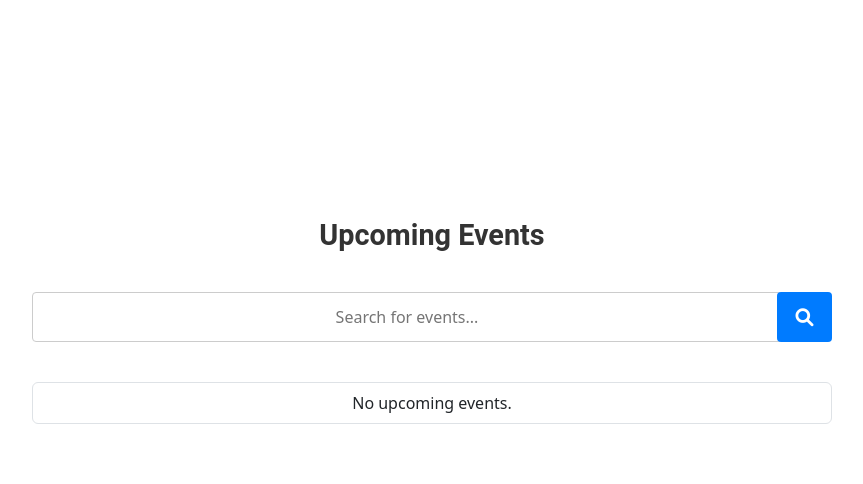
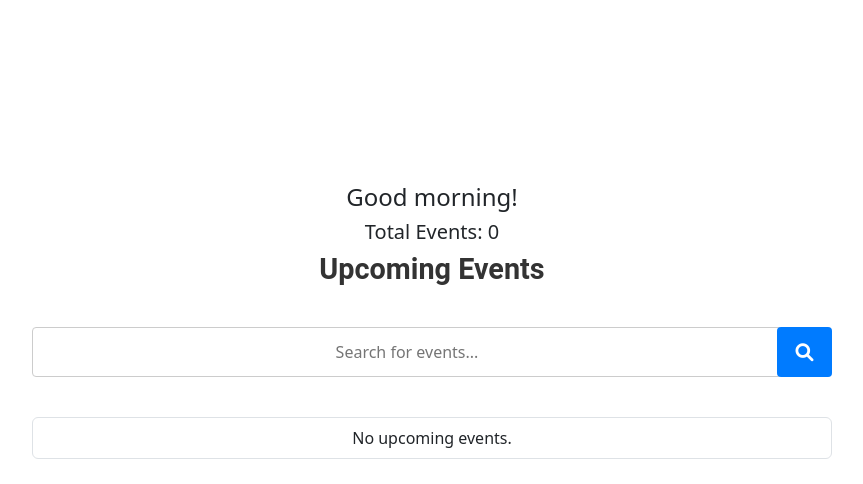
Before and after one commit to gmutafov/EventManagerSystem, a Django app: page / in a window 1280 px wide. Shown: the part 60-544 px from the top of the page, without its empty margins (208-1071 px from the left). Run offline with Django 5.2, Linux system fonts and the light colour scheme; data that the repository does not hold is empty.

Commit message:
Added tamplatetags

```diff
--- /dev/null
+++ b/eventManager/eventManager/accounts/templatetags/accounts_tags.py
@@ -0,0 +1,24 @@
+from datetime import datetime
+
+from django import template
+
+register = template.Library()
+
+
+@register.simple_tag
+def greeting(user):
+    now = datetime.now().hour
+    if user.is_authenticated:
+        if now < 12:
+            return f"Good morning, {user.first_name}!"
+        elif now < 18:
+            return f"Good afternoon, {user.first_name}!"
+        else:
+            return f"Good evening, {user.first_name}!"
+    else:
+        if now < 12:
+            return f"Good morning!"
+        elif now < 18:
+            return f"Good afternoon!"
+        else:
+            return f"Good evening!"
--- /dev/null
+++ b/eventManager/eventManager/common/templatetags/home_page_tags.py
@@ -0,0 +1,15 @@
+from datetime import datetime
+
+from django import template
+
+from eventManager.events.models import Event
+
+register = template.Library()
+
+@register.simple_tag
+def current_year():
+    return datetime.now().year
+
+@register.simple_tag
+def total_events():
+    return Event.objects.count()
--- a/eventManager/templates/common/base.html
+++ b/eventManager/templates/common/base.html
@@ -1,4 +1,5 @@
 {% load static %}
+{% load home_page_tags %}
 
 <!DOCTYPE html>
 <html lang="en">
@@ -26,6 +27,9 @@
 
     {% block content %}
     {% endblock %}
+
+
 </div>
+
 </body>
 </html>
--- a/eventManager/templates/common/home-page.html
+++ b/eventManager/templates/common/home-page.html
@@ -1,9 +1,14 @@
 {% extends 'common/base.html' %}
+{% load accounts_tags %}
+{% load home_page_tags %}
+
 
 {% block title %}Home{% endblock %}
 
 {% block content %}
     <div class="container home-container">
+    <h4>{% greeting request.user %}</h4>
+    <h5>Total Events: {% total_events %}</h5>
         <h1>Upcoming Events</h1>
         {% include 'common/search-form.html' %}
 
--- a/eventManager/templates/events/event-detail.html
+++ b/eventManager/templates/events/event-detail.html
@@ -1,4 +1,5 @@
 {% extends 'common/base.html' %}
+{% load events_tags %}
 
 {% block content %}
 <div class="container mt-5">
@@ -7,7 +8,7 @@
             <div class="event-detail text-center">
                 <h1 class="event-title">{{ event.title }}</h1>
                 <p class="event-description">{{ event.description }}</p>
-                <p class="event-date"><strong>Date:</strong> {{ event.date|date:"F j, Y, g:i a" }}</p>
+                <p class="event-date"><strong>Date:</strong> {{ event.date|format_event_date }}</p>
                 <p class="event-location"><strong>Location:</strong> {{ event.location }}</p>
 
                 {% if event.image %}
--- a/eventManager/templates/events/event-list.html
+++ b/eventManager/templates/events/event-list.html
@@ -11,7 +11,9 @@
             <table class="table table-striped table-bordered">
                 <thead class="thead-dark">
                 <tr>
+                {% if user.is_staff %}
                     <th scope="col">#</th>
+                {% endif %}
                     <th scope="col">Event Name</th>
                     <th scope="col">Description</th>
                     <th scope="col">Date</th>
@@ -25,7 +27,9 @@
                 <tbody>
                 {% for event in events %}
                     <tr>
+                    {% if user.is_staff %}
                         <th scope="row">{{ event.pk }}</th>
+                    {% endif %}
                         <td>
                             {% if event.title.split|length > 2 %}
                                 {{ event.title|truncatewords:2 }}
```
Also changed, not shown: eventManager/eventManager/events/templatetags/events_tags.py (added, +8 -0 lines), eventManager/eventManager/accounts/templatetags/__init__.py (added), eventManager/eventManager/common/templatetags/__init__.py (added), eventManager/eventManager/events/templatetags/__init__.py (added).
